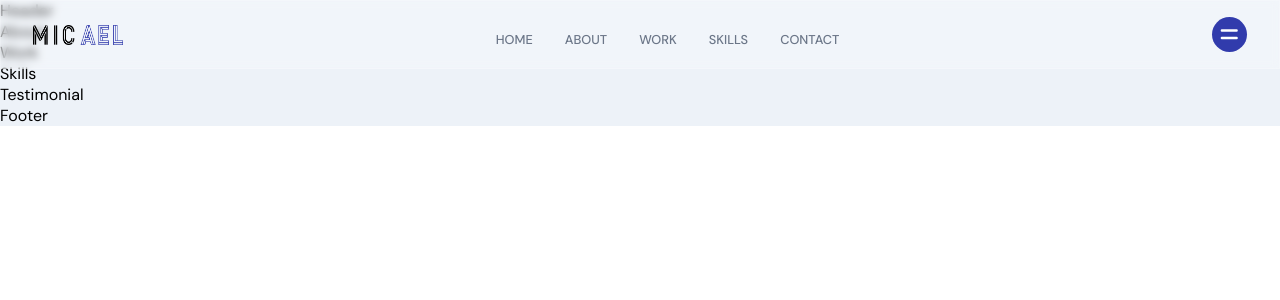
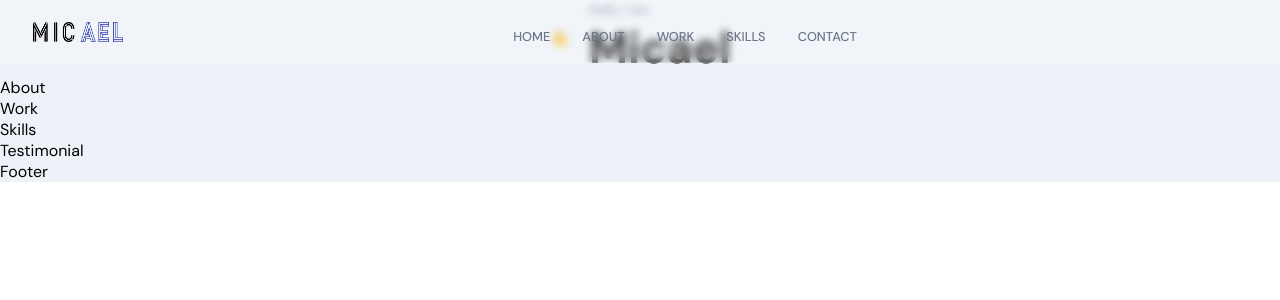
Before and after one commit to kevinleekwlee/kevin-lee-portfolio, a React (Create React App) app in the folder frontend_react/: page / in a window 1280 px wide. Shown: the top 300 px of the page. Built offline with nearby package versions, Linux system fonts and the light colour scheme; the HTML template or start-up script is replaced by a standard one.

Commit message:
Building header

```diff
--- a/frontend_react/src/components/Navbar/Navbar.scss
+++ b/frontend_react/src/components/Navbar/Navbar.scss
@@ -155,4 +155,8 @@
             display: none;
         }
     }
+
+    @media screen and (min-width: 900px) {
+        display: none;
+    }
 }
--- a/frontend_react/src/container/Header/Header.jsx
+++ b/frontend_react/src/container/Header/Header.jsx
@@ -1,10 +1,28 @@
-import React from 'react'
+import React from 'react';
+import { motion } from 'framer-motion';
 
+import { images } from '../../constants';
 import './Header.scss';
 
 const Header = () => {
   return (
-    <div>Header</div>
+    <div className="app__header app__flex">
+      <motion.div
+        whileInView={{ x: [-100, 0], opacity: [0, 1] }}
+        transition={{ duration: 0.5 }}
+        className="app__header-info"
+      >
+        <div className="app__header-badge">
+          <div className="badge-cmp app__flex">
+            <span>👋</span>
+            <div style={{ marginLeft: 20 }}>
+              <p className="p-text">Hello, I am</p>
+              <h1 className="head-text">Micael</h1>
+            </div>
+          </div>
+        </div>
+      </motion.div>
+    </div>
   )
 }
 
```
